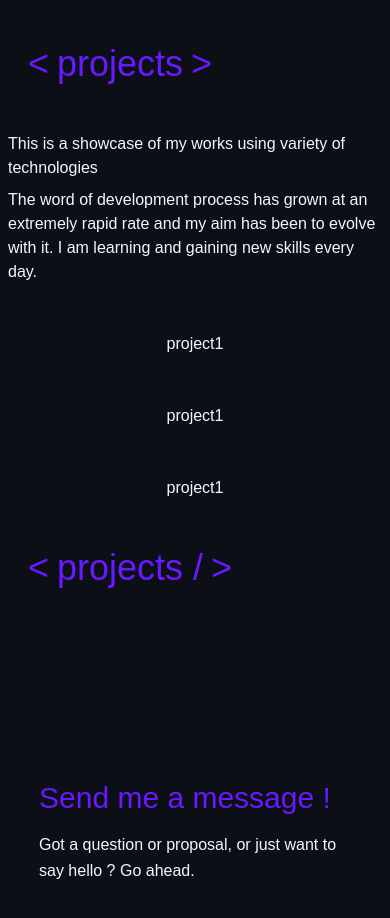
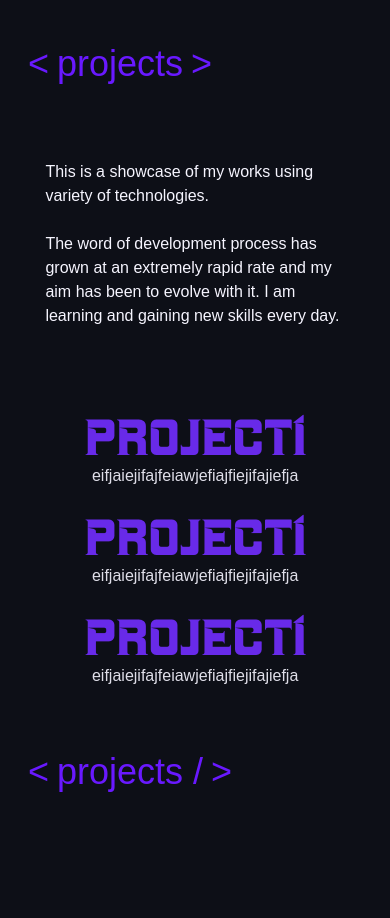
Before and after one commit to daniel0426/portfolio_2022, a Next.js app: page / in a window 390 px wide. Shown: the part 2980-3898 px from the top of the page. Built offline with nearby package versions, Linux system fonts and the light colour scheme; what tailwindcss-autofill would draw is missing.

Commit message:
projects, project detail page setup complete

```diff
--- a/components/Contact.js
+++ b/components/Contact.js
@@ -28,6 +28,7 @@ function Contact() {
     borderRadius: '9999px',
     maxWidth: '1000px',
   };
+
   const onSubmit = async (data, e) => {
     await fetch('/api/contact', {
       method: 'POST',
--- a/components/Projects.js
+++ b/components/Projects.js
@@ -1,23 +1,39 @@
+import Link from 'next/link';
 import React from 'react';
 
 function Projects({ projects }) {
   return (
-    <section className="container mx-auto py-12 px-2">
+    <section className="container mx-auto py-12 px-2" id="projects">
       <h2 className="section-title">projects</h2>
-      <p className="max-w-md text-[16px] mx-auto mb-2">
-        This is a showcase of my works using variety of technologies
+      <div className="flex flex-col mx-auto w-4/5 sm:w-full md:flex-row justify-center sm:grid-cols-2 items-start">
+        <div className="font-light mx-auto py-7 max-w-xs sm:max-w-sm lg:max-w-sm">
+          <p className="max-w-md text-[16px] mx-auto mb-6">
+            This is a showcase of my works using variety of technologies.
           </p>
           <p className="max-w-md text-[16px] mx-auto mb-12">
-        The word of development process has grown at an extremely rapid rate and
-        my aim has been to evolve with it. I am learning and gaining new skills
-        every day.
+            The word of development process has grown at an extremely rapid rate
+            and my aim has been to evolve with it. I am learning and gaining new
+            skills every day.
           </p>
-      <div className="grid grid-cols-1 gap-y-[3rem] sm:grid-cols-2 md:grid-cols-3">
+        </div>
+        <div className="mx-auto">
           {projects.map((project) => (
-          <h3 key={project.id} className="text-center">
+            <Link
+              href={{ pathname: `/projects/${project.id}`, query: project }}
+              key={project.id}
+              className="cursor-pointer"
+            >
+              <div className="cursor-pointer  mb-4 sm:mb-0">
+                <p className="text-6xl sm:text-9xl text-purple font-machine  transition-all hover:italic hover:translate-x-2">
                   {project.title}
-          </h3>
+                </p>
+                <p className="opacity-90 font-light pl-2">
+                  eifjaiejifajfeiawjefiajfiejifajiefja
+                </p>
+              </div>
+            </Link>
           ))}
+        </div>
       </div>
 
       <h2 className="section-title">projects /</h2>
--- a/pages/projects/[id].js
+++ b/pages/projects/[id].js
@@ -1,3 +1,12 @@
-const Project = () => {};
+import { useRouter } from 'next/router';
+import React from 'react';
 
-export default Project;
+const ProjectDetail = () => {
+  const router = useRouter();
+  const query = router.query;
+  const { title } = query;
+
+  return <div>{title}</div>;
+};
+
+export default ProjectDetail;
--- a/styles/globals.css
+++ b/styles/globals.css
@@ -16,7 +16,7 @@
 
 @layer base {
   body {
-    @apply bg-background text-white font-nunito !scrollbar-thin  !scrollbar-track-transparent !scrollbar-thumb-purple
+    @apply bg-background text-white font-nunito !scrollbar-thin  !scrollbar-track-transparent !scrollbar-thumb-purple scroll-smooth
   }
 
   header {
@@ -38,11 +38,11 @@
  }
 
  .label {
-  @apply leading-7 text-sm font-light group-focus-within:text-brightpurple
+  @apply leading-7 text-sm font-light group-focus-within:text-brightpurple group-focus-within:brightness-125
  }
 
  .input {
-   @apply w-full text-sm sm:text-lg bg-transparent font-light border border-l-0 border-r-0 border-t-0  border-b-white  focus:border-b-brightpurple  outline-none  pb-1 leading-6 transition-colors duration-200 ease-in-out  placeholder-white placeholder:font-light focus:placeholder-opacity-0 autofill:bg-transparent
+   @apply w-full text-sm sm:text-lg bg-transparent font-light border border-l-0 border-r-0 border-t-0  border-b-white  focus:border-b-brightpurple focus:brightness-125  outline-none  pb-1 leading-6 transition-colors duration-200 ease-in-out  placeholder-white placeholder:font-light focus:placeholder-opacity-0
  }
 
  .warningMessage {
```
Lines whose indentation alone changed are shown as unchanged.
